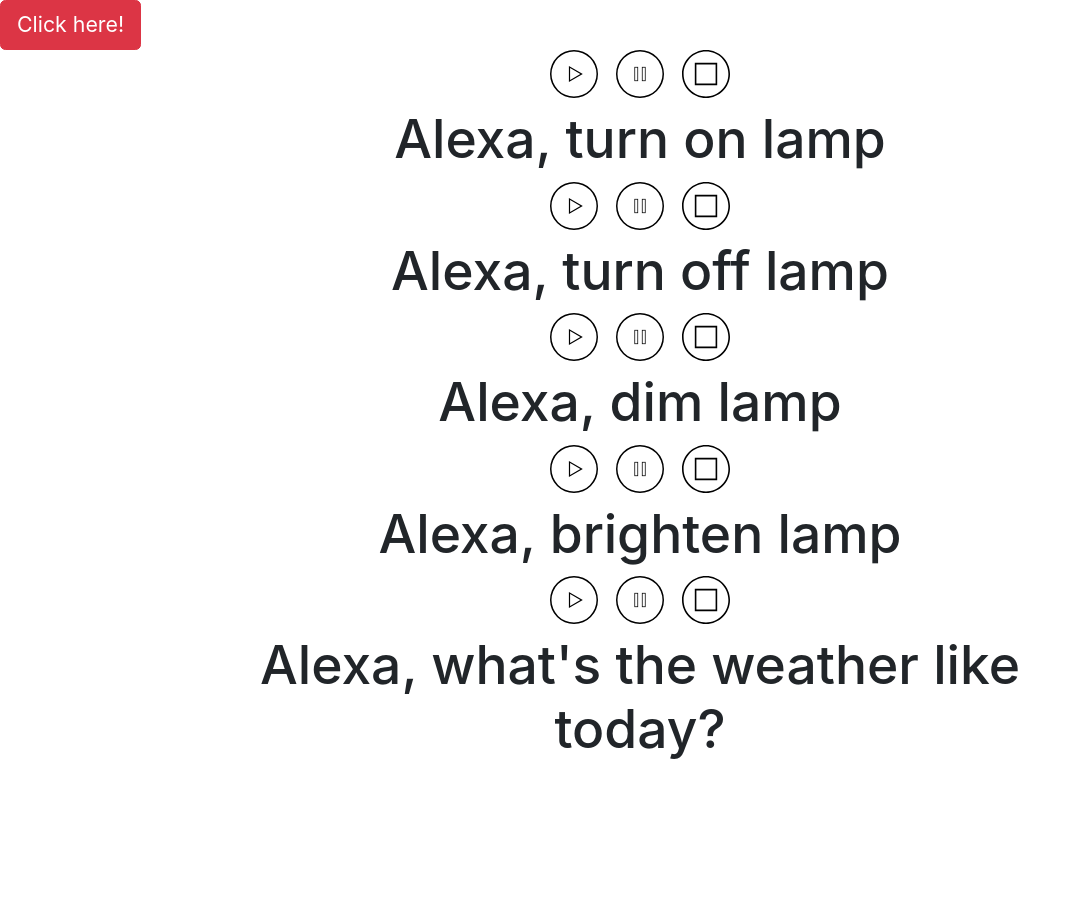
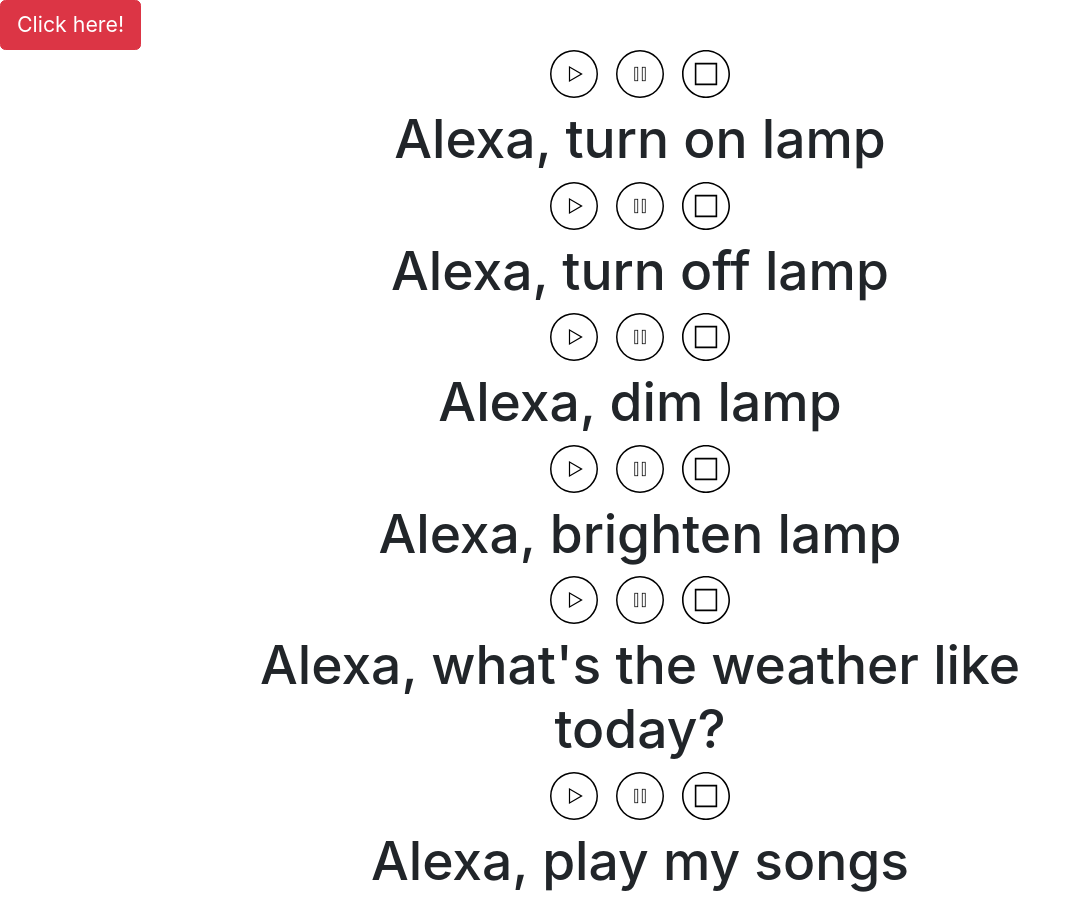
Before and after one commit to hayleyjellison/Lindsey-s-Present, a plain HTML site: page index.html in a window 1280 px wide. Shown: the whole page, without its empty margins (0-1081 px from the left). Before the commit the page ends 800 px from the top, so only its background shows below. Drawn offline with nearby package versions, Linux system fonts and the light colour scheme.

Commit message:
added command

```diff
--- a/index.html
+++ b/index.html
@@ -74,6 +74,14 @@
 	<article>
 		<h1>Alexa, what's the weather like today?</h1>
 	</article>
+	<div>
+		<button id=play></button> &nbsp;
+		<button id=pause></button> &nbsp;
+		<button id=stop></button>
+	</div>
+	<article>
+		<h1>Alexa, play my songs</h1>
+	</article>
 
 	<script src="https://code.jquery.com/jquery-3.4.1.slim.min.js" integrity="sha384-J6qa4849blE2+poT4WnyKhv5vZF5SrPo0iEjwBvKU7imGFAV0wwj1yYfoRSJoZ+n" crossorigin="anonymous"></script>
 <script src="https://cdn.jsdelivr.net/npm/popper.js@1.16.0/dist/umd/popper.min.js" integrity="sha384-Q6E9RHvbIyZFJoft+2mJbHaEWldlvI9IOYy5n3zV9zzTtmI3UksdQRVvoxMfooAo" crossorigin="anonymous"></script>
```
